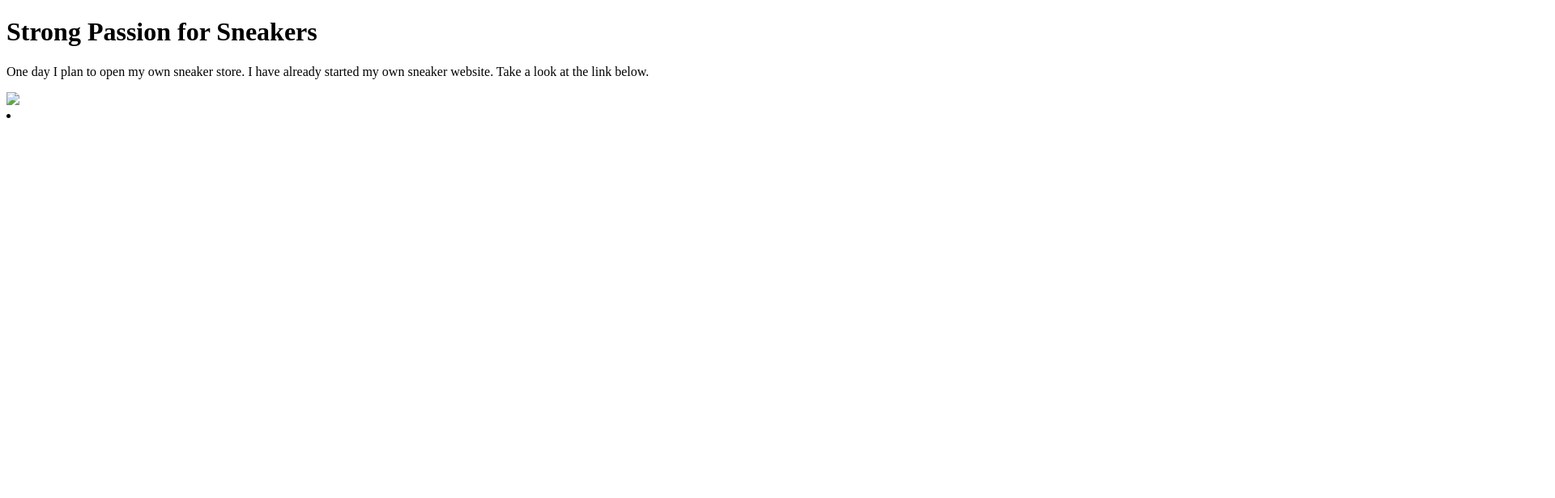
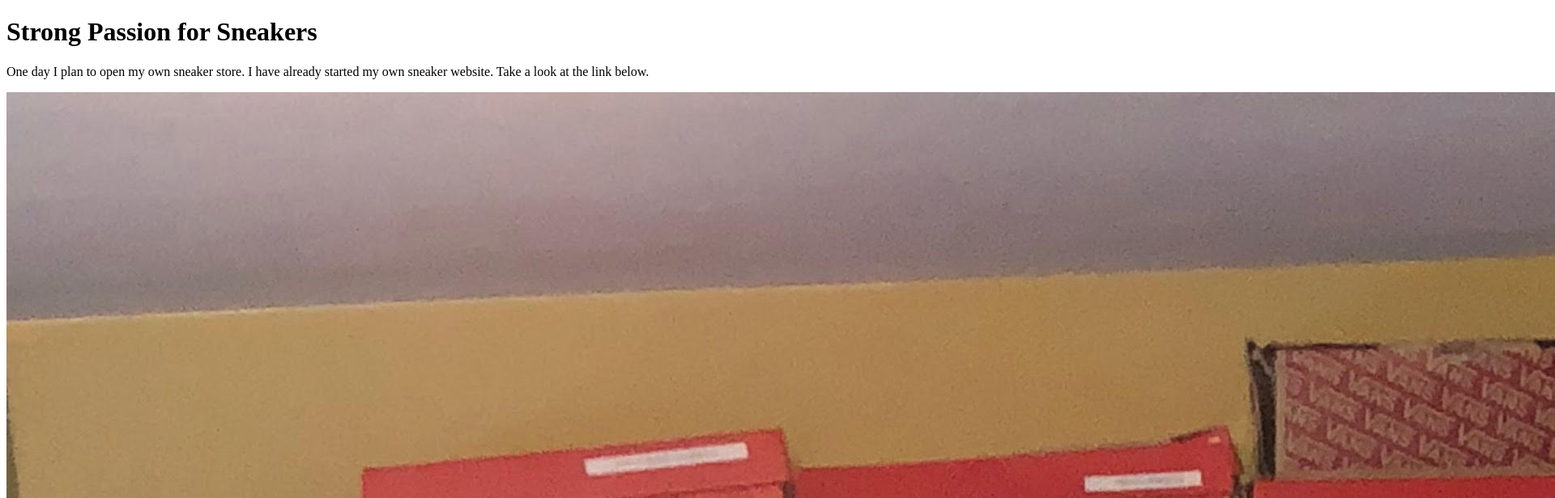
Before and after one commit to mitchdavis33/mitchdavis33.github.io, a plain HTML site: page sneakers.html in a window 1280 px wide. Shown: the top 616 px of the page at 81% size, 1920 px wide, since content can reach past the window. Drawn offline with Linux system fonts and the light colour scheme.

Commit message:
Update sneakers.html

```diff
--- a/sneakers.html
+++ b/sneakers.html
@@ -6,7 +6,7 @@
     <h1> Strong Passion for Sneakers</h1>
   </head>
   <p> One day I plan to open my own sneaker store. I have already started my own sneaker website. Take a look at the link below.</p>
-  <img src="sneaker.png">
+  <img src="sneakers.png">
   <li><a href="groundworkmiami.bigcartel.com"></li></a>
   </body>
 </html>
```
